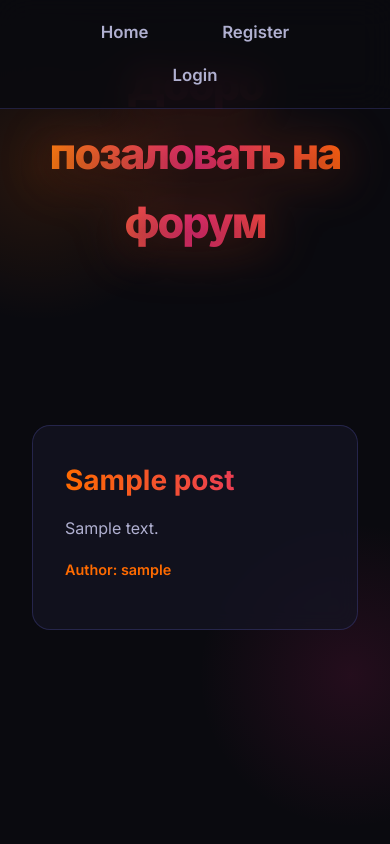
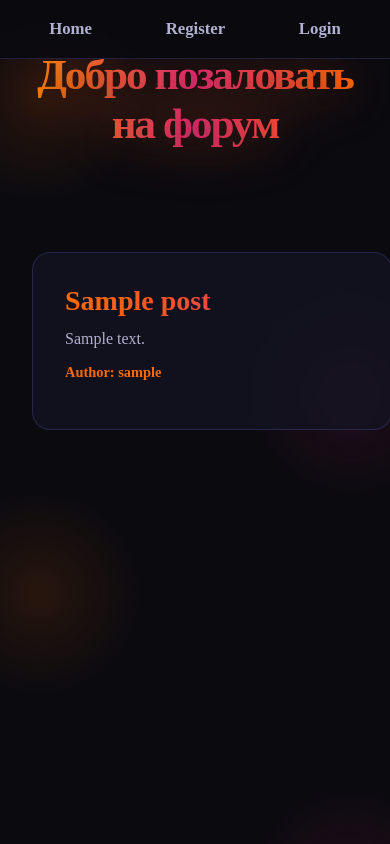
Before and after one commit to pablaofficeal/Flask_Project, a Flask app: page / in a window 390 px wide. Run offline with Flask 3, Linux system fonts and the light colour scheme; tables that the repository leaves empty hold one stand-in row (values such as "Sample post").

Commit message:
Я сделал fix откатил код на стабильную версию и немного поработали на стриме также сделал fix теперь github login работает

```diff
--- a/frontend/static/css/index.css
+++ b/frontend/static/css/index.css
@@ -1,8 +1,6 @@
 @import url('https://fonts.googleapis.com/css2?family=Inter:wght@300;400;500;600;700;800&family=JetBrains+Mono:wght@400;500&display=swap');
 
-*,
-*::before,
-*::after {
+* {
     margin: 0;
     padding: 0;
     box-sizing: border-box;
@@ -21,13 +19,11 @@
 }
 
 body {
-    font-family: 'Inter', sans-serif;
     background: var(--bg);
     color: var(--text);
-    min-height: 100vh;
     background-image: radial-gradient(circle at 10% 20%, rgba(255, 107, 0, 0.12), transparent 20%),
                       radial-gradient(circle at 90% 80%, rgba(224, 38, 126, 0.12), transparent 20%);
-    line-height: 1.6;
+    max-width: 100%;
 }
 
 /* ====================== НАВИГАЦИЯ ====================== */
@@ -115,7 +111,7 @@
 
 /* ====================== POSTS ====================== */
 .post-container {
-    max-width: 100%;
+    max-width: 1200px;
     margin: 4rem auto;
     padding: 0 2rem;
     display: grid;
@@ -154,6 +150,21 @@
     font-size: 0.9rem;
     color: var(--accent);
     font-weight: 600;
+}
+
+@media (max-width: 768px) {
+    .post-container {
+        max-width: 700px;
+        margin: 0 auto;
+        margin-bottom: 2rem;
+        min-width: 360px;
+    }
+    .post {
+        max-width: 700px;
+        margin: 0 auto;
+        margin-bottom: 2rem;
+        min-width: 360px;
+    }
 }
 
 /* ====================== ФОРМА СОЗДАНИЯ ПОСТА — КРАСИВО ====================== */
```
Also changed, not shown: backend/routers/home/create_post.py (+9 -1 lines), frontend/templates/errors/451.html (renamed from frontend/templates/errors/501.html, +5 -6 lines), frontend/static/css/errors/css/451.css (renamed from frontend/static/css/errors/css/501.css).
